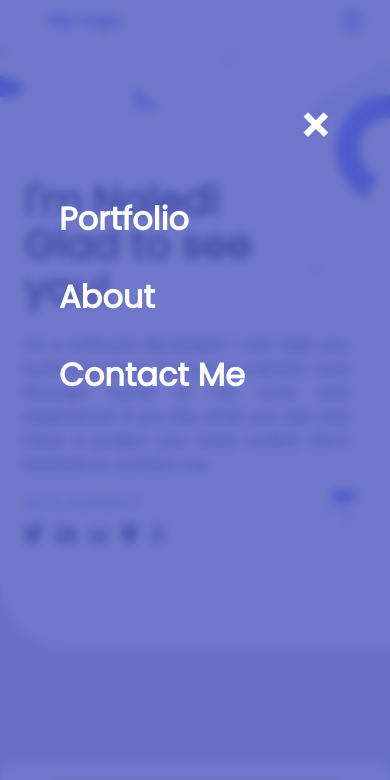
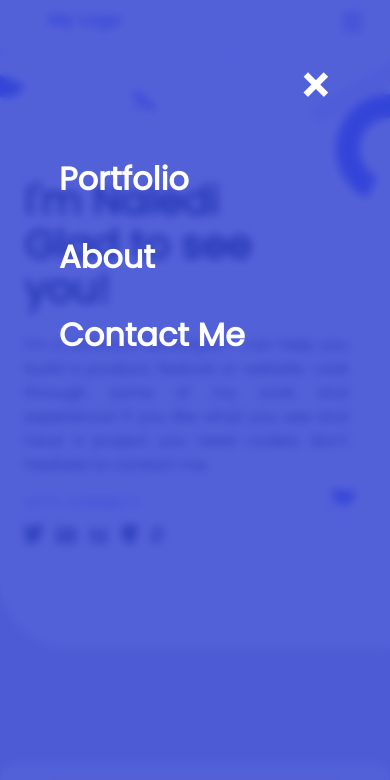
Before and after one commit to Naledi-Dikgale/mobile-portfolio, a website: page index.html in a window 390 px wide. Both pictures are taken after a click on the element 354 px from the left and 22 px from the top of the page. Shown: the top 780 px of the page. Drawn offline with nearby package versions, Linux system fonts and the light colour scheme.

Commit message:
Change color and top padding

```diff
--- a/index.css
+++ b/index.css
@@ -53,11 +53,12 @@ body {
   display: none;
   position: fixed;
   z-index: 1;
-  padding-top: 70px;
+  padding-top: 30px;
   width: 100%;
   height: 100%;
   color: white;
-  background-color: rgba(74, 85, 189, 0.8);
+  background-color: rgba(85, 101, 243, 0.7);
+  background-color: rgba(41, 58, 208, 0.8);
   backdrop-filter: blur(5px);
 }
 
```
